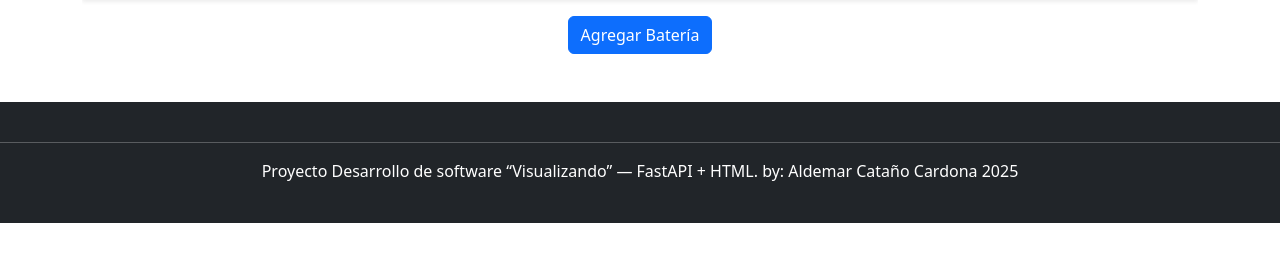
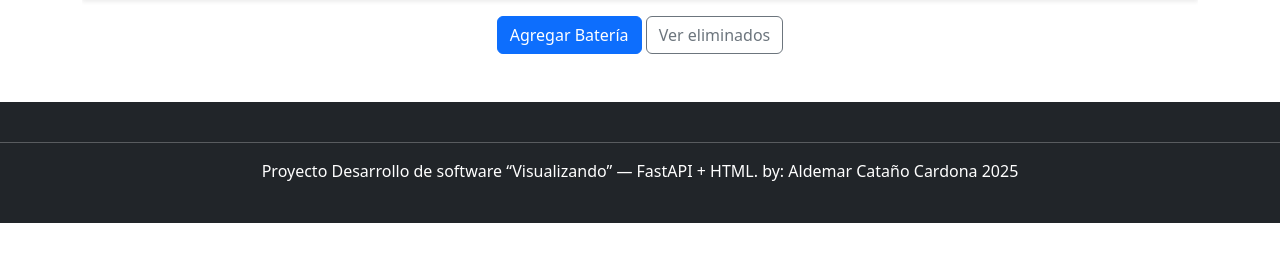
Before and after one commit to Aldemitar/vehiculos_electricos_aldemar, a FastAPI app: template templates/baterias_registro.html in a window 1280 px wide. Shown: the part 320-582 px from the top of the page. Run offline with FastAPI, Linux system fonts and the light colour scheme; the template is opened without the code that fills it, so the values that code supplies are empty; parts of the project's set-up code (start-up, migrations or seed data) failed here and were passed over.

Commit message:
Se agregó el botón de ruta a las baterías eliminadas para restaurar en caso de ser asi

```diff
--- a/templates/baterias_registro.html
+++ b/templates/baterias_registro.html
@@ -66,6 +66,9 @@
             <a href="/baterias/add" class="btn btn-primary">
                 <i class="bi bi-plus-lg"></i> Agregar Batería
             </a>
+            <a href="/baterias/eliminadas" class="btn btn-outline-secondary">
+                <i class="bi bi-archive"></i> Ver eliminados
+            </a>
         </div>
     </div>
     <br>
```
